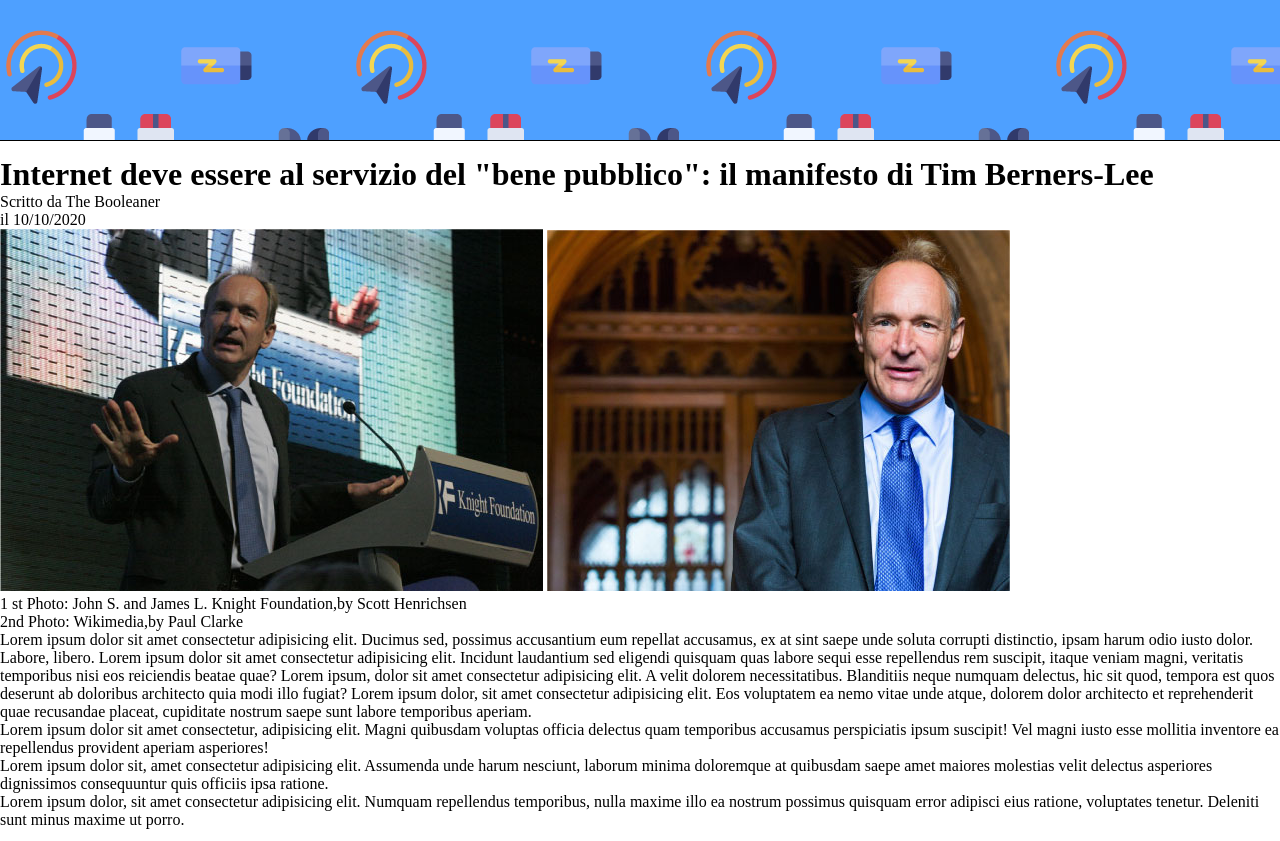
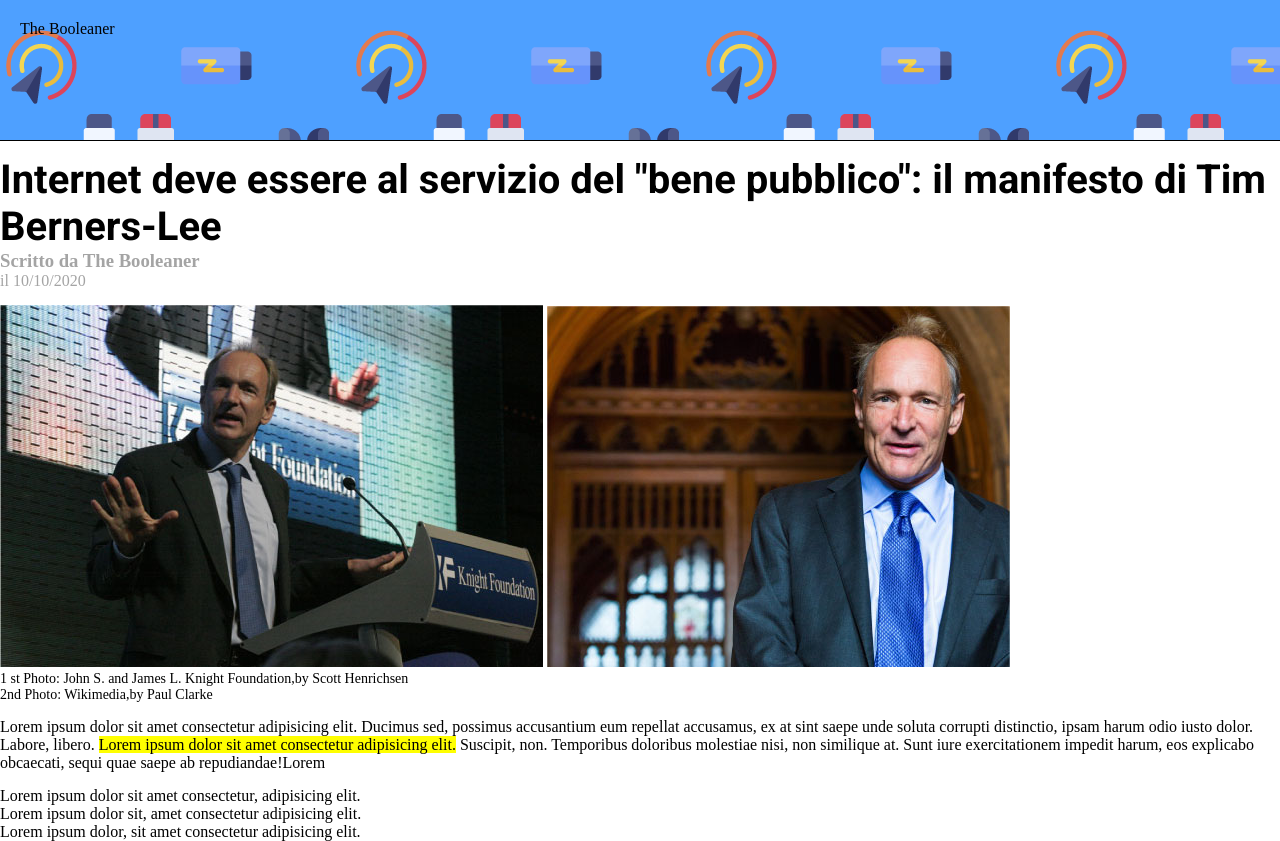
Before and after one commit to Federico-Maiocchi/html-css-booleaner, a plain HTML site: page index.html in a window 1280 px wide. Shown: the top 841 px of the page. Drawn offline with Linux system fonts and the light colour scheme.

Commit message:
Add first paragraph

```diff
--- a/css/app.css
+++ b/css/app.css
@@ -12,3 +12,33 @@ header {
     border-bottom: 1px solid black;
     margin-bottom: 15px;
 }
+
+h1 {
+    font-size: 40px;
+    font-family: 'Roboto', sans-serif;
+    font-weight:700;
+}
+
+.main_title {
+   margin-bottom: 15px;
+}
+
+.grey {
+    color: #a4a4a4;
+}
+
+.photos {
+    margin-bottom: 15px;
+}
+
+.photos_notes {
+    font-size: 14px;
+}
+
+.text {
+    margin-bottom: 15px;
+}
+
+#important {
+    background-color: yellow;
+}
--- a/index.html
+++ b/index.html
@@ -4,45 +4,59 @@
     <meta charset="UTF-8">
     <meta name="viewport" content="width=device-width, initial-scale=1.0">
     <link rel="stylesheet" href="./css/app.css">
+    <link rel="preconnect" href="https://fonts.googleapis.com">
+    <link rel="preconnect" href="https://fonts.gstatic.com" crossorigin>
+    <link href="https://fonts.googleapis.com/css2?family=Roboto:wght@700&display=swap" rel="stylesheet">
     <title>The Booleaner</title>
 </head>
 <body>
     <!--header photo with photo-->
     <header>
-
+        The Booleaner
     </header>
     <!--body-->
     <main>
         <!--main title-->
-        <div>
+        <section class="main_title">
+            <div >
                 <h1>
                     Internet deve essere al servizio del "bene pubblico": il manifesto di Tim Berners-Lee
                 </h1>
-            <p>Scritto da The Booleaner</p>
+                <div class="grey">
+                    <h3>Scritto da The Booleaner</h3>
                     <p>il 10/10/2020</p>
                 </div>
+            </div>
+        </section>
         <!--photos and description-->
+        <section class="photos">
             <div>
                 <img src="./img/tim-1.jpg" alt="Tim Berners-Lee1">
                 <img src="./img/tim-2.jpg" alt="Tim Berners-Lee2">
+                <div class="photos_notes">
                     <p>1 st Photo: John S. and James L. Knight Foundation,by Scott Henrichsen</p>
                     <p>2nd Photo: Wikimedia,by Paul Clarke</p>
                 </div>
+            </div>
+        </section>
         <!--first paragraph-->
-        <div>
+        <div class="text">
             <p>
-                Lorem ipsum dolor sit amet consectetur adipisicing elit. Ducimus sed, possimus accusantium eum repellat accusamus, ex at sint saepe unde soluta corrupti distinctio, ipsam harum odio iusto dolor. Labore, libero.
-                Lorem ipsum dolor sit amet consectetur adipisicing elit. Incidunt laudantium sed eligendi quisquam quas labore sequi esse repellendus rem suscipit, itaque veniam magni, veritatis temporibus nisi eos reiciendis beatae quae?
-                Lorem ipsum, dolor sit amet consectetur adipisicing elit. A velit dolorem necessitatibus. Blanditiis neque numquam delectus, hic sit quod, tempora est quos deserunt ab doloribus architecto quia modi illo fugiat?
-                Lorem ipsum dolor, sit amet consectetur adipisicing elit. Eos voluptatem ea nemo vitae unde atque, dolorem dolor architecto et reprehenderit quae recusandae placeat, cupiditate nostrum saepe sunt labore temporibus aperiam.
+                Lorem ipsum dolor sit amet consectetur adipisicing elit. Ducimus sed, possimus accusantium eum repellat accusamus, ex at sint saepe unde soluta corrupti distinctio, ipsam harum odio iusto dolor. Labore, libero. <span id="important">Lorem ipsum dolor sit amet consectetur adipisicing elit.</span> Suscipit, non. Temporibus doloribus molestiae nisi, non similique at. Sunt iure exercitationem impedit harum, eos explicabo obcaecati, sequi quae saepe ab repudiandae!Lorem
             </p>
         </div>
         <!--list-->
         <div>
             <ul>
-                <li>Lorem ipsum dolor sit amet consectetur, adipisicing elit. Magni quibusdam voluptas officia delectus quam temporibus accusamus perspiciatis ipsum suscipit! Vel magni iusto esse mollitia inventore ea repellendus provident aperiam asperiores!</li>
-                <li>Lorem ipsum dolor sit, amet consectetur adipisicing elit. Assumenda unde harum nesciunt, laborum minima doloremque at quibusdam saepe amet maiores molestias velit delectus asperiores dignissimos consequuntur quis officiis ipsa ratione.</li>
-                <li>Lorem ipsum dolor, sit amet consectetur adipisicing elit. Numquam repellendus temporibus, nulla maxime illo ea nostrum possimus quisquam error adipisci eius ratione, voluptates tenetur. Deleniti sunt minus maxime ut porro.</li>
+                <li>
+                    Lorem ipsum dolor sit amet consectetur, adipisicing elit.
+                </li>
+                <li>
+                    Lorem ipsum dolor sit, amet consectetur adipisicing elit.
+                </li>
+                <li>
+                    Lorem ipsum dolor, sit amet consectetur adipisicing elit.
+                </li>
             </ul>
         </div>
         <!--table-->
```
Lines whose indentation alone changed are shown as unchanged.
